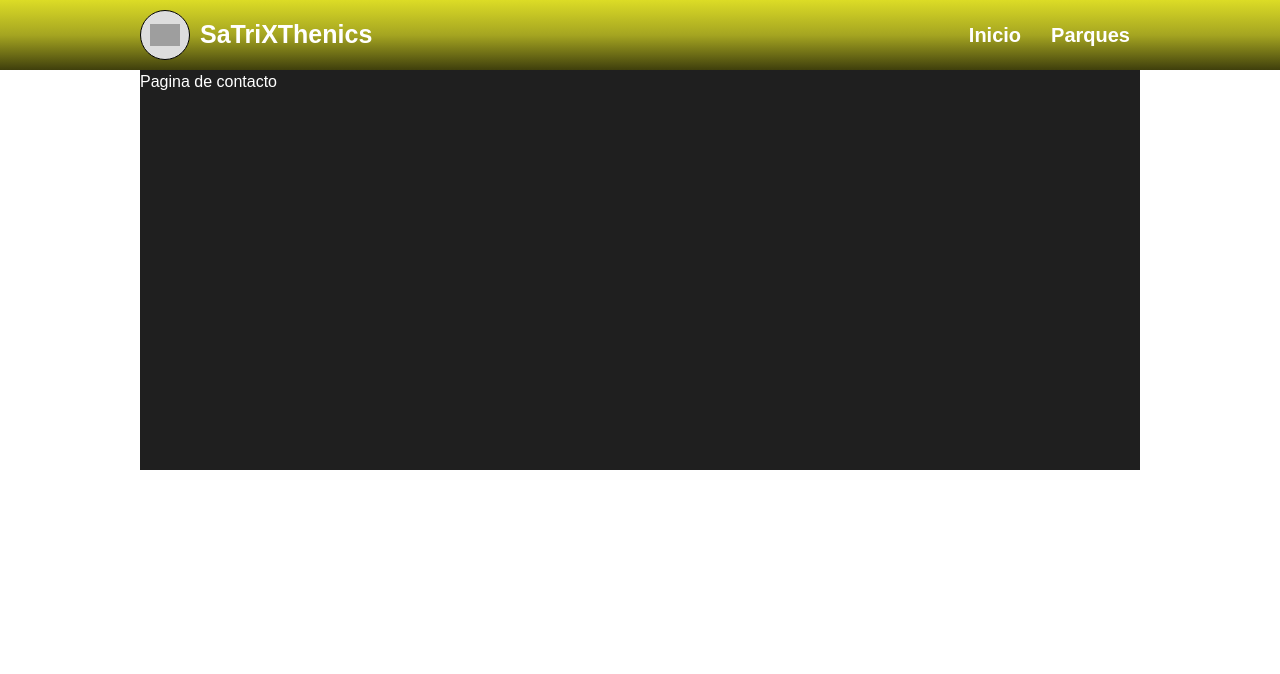
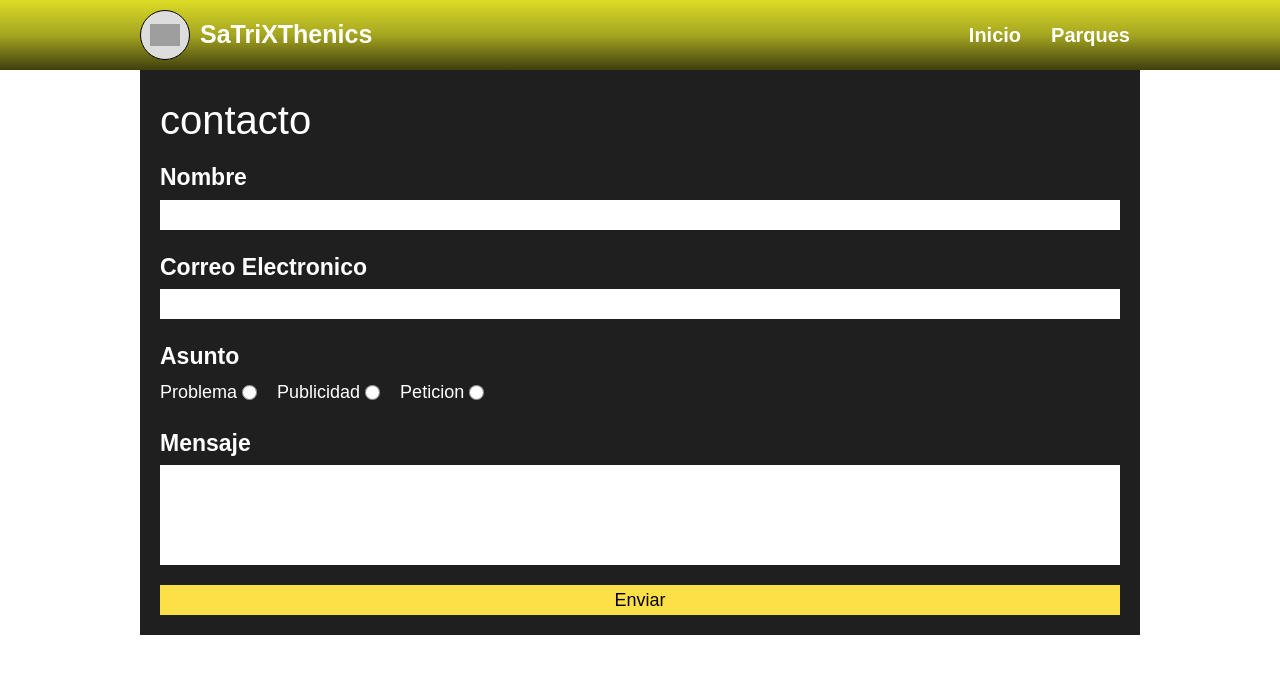
Before and after one commit to SaTriX43/App-Web-Calistenia, a Next.js app in the folder frontend/: page /informacion/contacto in a window 1280 px wide. Shown: the top 674 px of the page. Built offline with nearby package versions, Linux system fonts and the light colour scheme; grey boxes are pictures that could not be loaded.

Commit message:
pagina contacto interfaz finalizada

```diff
--- a/frontend/src/app/informacion/contacto/contacto.module.css
+++ b/frontend/src/app/informacion/contacto/contacto.module.css
@@ -5,6 +5,80 @@
   min-height: 400px;
 
   margin-top: 70px;
+  padding: 20px;
 
   background-color: var(--background-principal);
 }
+
+/* formulario  */
+.informacion__contacto-formulario {
+  display: flex;
+  flex-direction: column;
+  width: 100%;
+  gap: 20px;
+  margin-top: 10px;
+}
+
+.informacion__contacto-formulario-grupo {
+  display: flex;
+  flex-direction: column;
+  width: 100%;
+  gap: 5px;
+}
+
+.informacion__contacto-formulario-grupo label {
+  font-size: 23px;
+  font-weight: 600;
+}
+
+.informacion__contacto-formulario-grupo-item {
+  display: flex;
+  width: 100%;
+  height: 30px;
+
+  padding: 0px 10px;
+  font-size: 18px;
+}
+
+/* label  */
+.informacion__contacto-formulario-grupo-item-radio {
+  display: flex;
+  flex-direction: row;
+
+  gap: 10px;
+
+  align-items: center;
+  font-size: 18px !important;
+  font-weight: 400 !important;
+}
+
+.informacion__contacto-formulario-grupo-item-radio input {
+  width: 15px;
+  height: 15px;
+}
+
+/* textarea  */
+
+.informacion__contacto-formulario-grupo-item-textarea {
+  display: flex;
+  width: 100%;
+  min-height: 100px;
+
+  padding: 10px;
+
+  font-size: 18px;
+  resize: none;
+}
+
+@media (min-width: 400px) {
+  .informacion__contacto-formulario-radios {
+    display: flex;
+    flex-direction: row;
+
+    gap: 20px;
+  }
+
+  .informacion__contacto-formulario-grupo-item-radio {
+    gap: 5px;
+  }
+}
--- a/frontend/src/app/informacion/contacto/page.jsx
+++ b/frontend/src/app/informacion/contacto/page.jsx
@@ -1,10 +1,71 @@
+'use client'
+
 import React from 'react'
 import Styles from './contacto.module.css'
+import { Boton } from '@/components/comunes/Boton/Boton'
 
 export default function Contacto() {
   return (
     <div className={Styles['informacion__contacto']}>
-      <h1>Pagina de contacto</h1>
+      <h1 className='text-[40px]'>contacto</h1>
+      <form action="" className={Styles['informacion__contacto-formulario']}>
+        <div className={Styles['informacion__contacto-formulario-grupo']}>
+          <label for="nombre">Nombre</label>
+          <input type="text" className={Styles['informacion__contacto-formulario-grupo-item']} id='nombre'/>
+        </div>
+        {/* ---------------------  */}
+        <div className={Styles['informacion__contacto-formulario-grupo']}>
+          <label for="email">Correo Electronico</label>
+          <input type="text" className={Styles['informacion__contacto-formulario-grupo-item']} id='email'/>
+        </div>
+        {/* ------------------------  */}
+        <div className={Styles['informacion__contacto-formulario-grupo']}>
+          <label>Asunto</label>
+          <div className={Styles['informacion__contacto-formulario-radios']}>
+            <label className={Styles['informacion__contacto-formulario-grupo-item-radio']} htmlFor='radio-problema'>
+              Problema
+              <input
+                name='asunto'
+                value='problema'
+                id='radio-problema'
+                type="radio"
+              />
+            </label>
+
+
+
+            <label className={Styles['informacion__contacto-formulario-grupo-item-radio']} htmlFor='radio-publicidad'>
+              Publicidad
+              <input
+                name='asunto'
+                value='publicidad'
+                id='radio-publicidad'
+                type="radio"
+              />
+            </label>
+
+            <label className={Styles['informacion__contacto-formulario-grupo-item-radio']} htmlFor='radio-peticion'>
+              Peticion
+              <input
+                name='asunto'
+                value='peticion'
+                id='radio-peticion'
+                type="radio"
+              />
+            </label>
+          </div>
+        </div>
+        {/* ------------------------------  */}
+        <div className={Styles['informacion__contacto-formulario-grupo']}>
+          <label for="mensaje">Mensaje</label>
+          <textarea className={Styles['informacion__contacto-formulario-grupo-item-textarea']} id='mensaje'/>
+        </div>
+        <Boton
+          texto='Enviar'
+          type='submit'
+          tipoBoton='primario'
+        />
+      </form>
     </div>
   )
 }
--- a/frontend/src/components/comunes/Boton/Boton.jsx
+++ b/frontend/src/components/comunes/Boton/Boton.jsx
@@ -9,6 +9,7 @@ export const Boton = (
     clases ,
     onClick,
     icono,
+    type = 'button',
     tipoBoton = 'primario' | 'btn-parque'
   }
 ) => {
@@ -47,7 +48,7 @@ export const Boton = (
 
   const tipoBotonEstilo = tipoBoton === 'primario' ? botonPrimario : botonParque
   return (
-    <button onClick={onClick} className={`${baseBoton} ${tipoBotonEstilo} ${clases} `}>
+    <button onClick={onClick} type={type} className={`${baseBoton} ${tipoBotonEstilo} ${clases} `}>
       {icono && <FontAwesomeIcon icon={icono}/>}
       {texto}
     </button>
```
